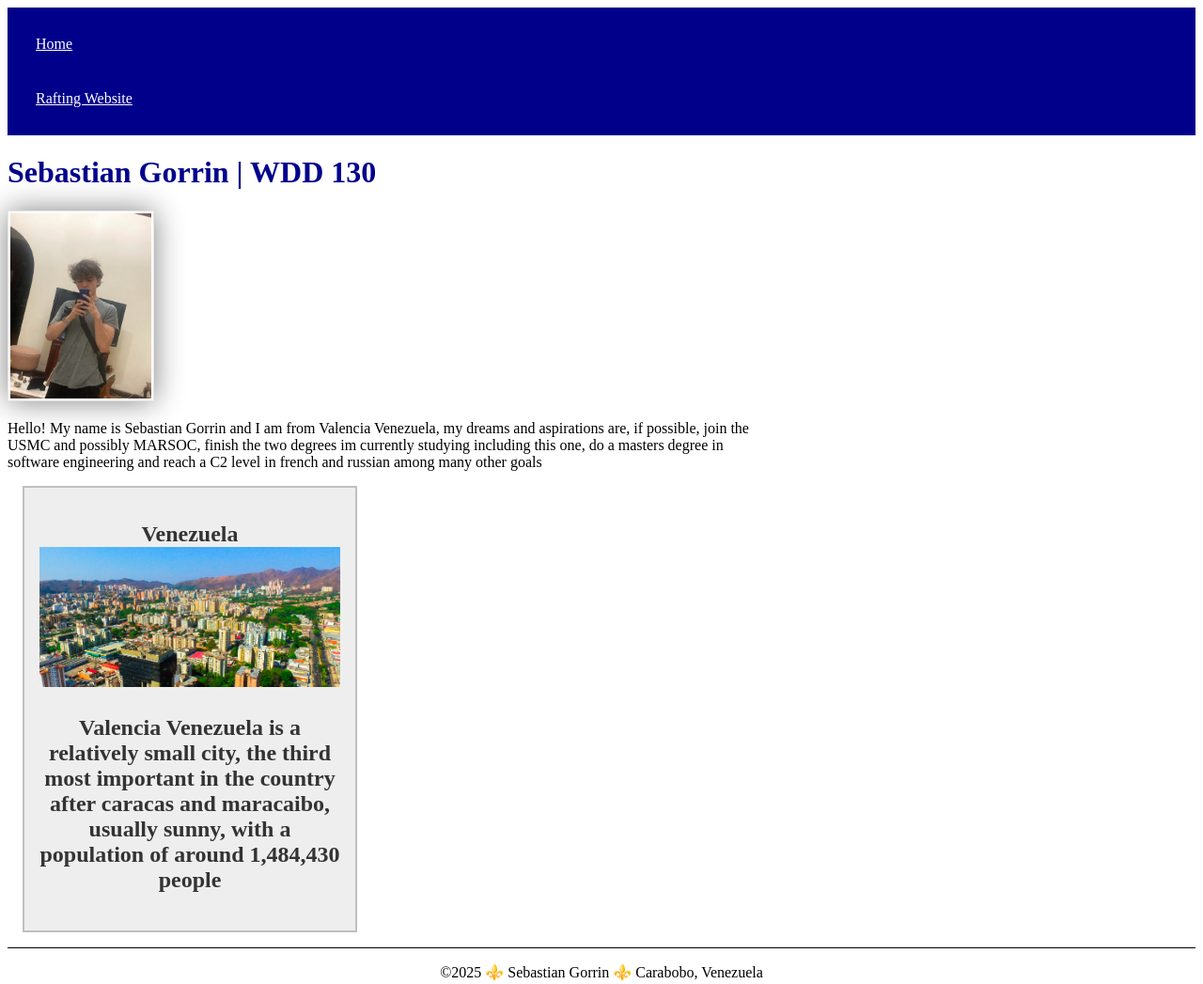
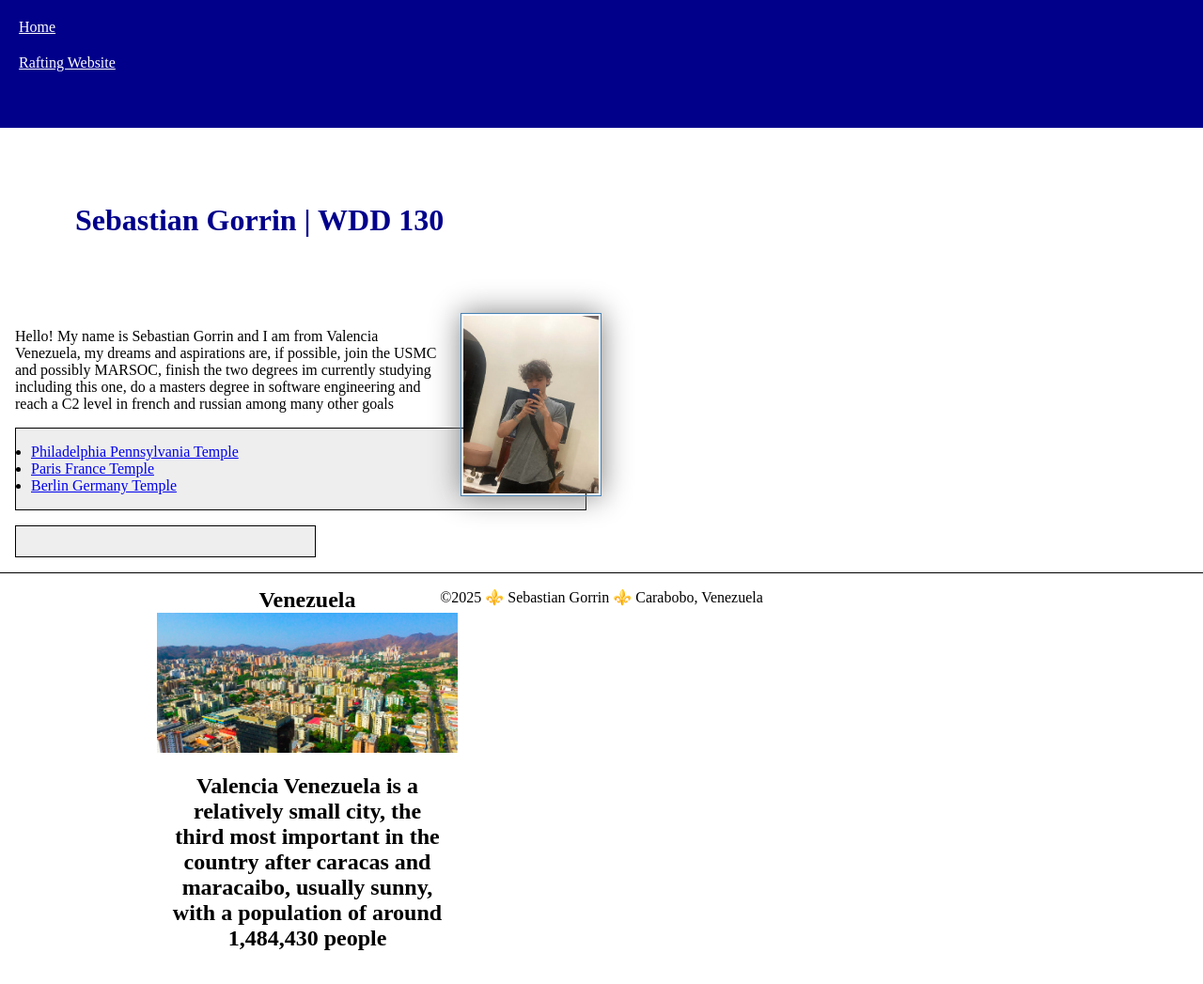
Before and after one commit to sgorrinmedina/wdd130, a plain HTML site: page index.html in a window 1280 px wide. Shown: the whole page at 94% size. Drawn offline with Linux system fonts and the light colour scheme.

Commit message:
about HTML

```diff
--- a/index.html
+++ b/index.html
@@ -1,3 +1,4 @@
+<!-- 25/05/2025 -->
 <!DOCTYPE html>
 <html lan="en-US">
     <head>
@@ -13,14 +14,21 @@
         <nav>
           <a href="#">Home</a>
           <a href="wwr/">Rafting Website</a>
+          <a href="https://linkedin.com."></a>
+          <a href="https://facebook.com."></a>
         </nav>
     </header>
     <main>
         <h1>Sebastian Gorrin | WDD 130</h1>
         <img src="Images/Profile.jpg" alt="Sebastian Gorrin" width="200">
         <p>Hello! My name is Sebastian Gorrin and I am from Valencia Venezuela, my dreams and aspirations are, if possible, join the USMC and possibly MARSOC, finish the two degrees im currently studying including this one, do a masters degree in software engineering and reach a C2 level in french and russian among many other goals</p>
-    </main>
-    <aside>
+      <ul class="box">
+        <li><a href="https://www.churchofjesuschrist.org/temples/details/philadelphia-pennsylvania-temple" target="_blank">Philadelphia Pennsylvania Temple</a></li>
+        <li><a href="https://www.churchofjesuschrist.org/temples/details/paris-france-temple" target="_blank">Paris France Temple</a></li>
+        <li><a href="https://www.churchofjesuschrist.org/temples/details/lima-peru-los-olivos-temple" target="_blank">Berlin Germany Temple</a></li>
+      </ul>
+      </main>
+    <aside class="box">
       <h2>Venezuela
       <img src="Images/valencia.webp" alt="Valencia" width="200">
       <p>Valencia Venezuela is a relatively small city, the third most important in the country after caracas and maracaibo, usually sunny, with a population of around 1,484,430 people</p>
@@ -30,3 +38,15 @@
     </footer>
     </body>
 </html>
+
+
+
+
+
+
+
+
+
+<link rel="preconnect" href="https://fonts.googleapis.com">
+<link rel="preconnect" href="https://fonts.gstatic.com" crossorigin>
+<link href="https://fonts.googleapis.com/css2?family=Roboto:ital,wght@0,100..900;1,100..900&display=swap" rel="stylesheet">
--- a/styles/styles.css
+++ b/styles/styles.css
@@ -1,9 +1,7 @@
-:root {
-  --heading-background-color: #f06;
-  --heading-text-color: #333;
-  --heading-font: 'Montserrat', Helvetica, sans-serif;
-  --padding: 1rem;
-  --border: 1px solid rgb(0 0 0 / 0.1);
+* {
+  margin: 0;
+  padding: 0;
+  box-sizing: border-box;
   }
 
   nav {
@@ -13,41 +11,66 @@ nav {
   nav a {
     color: white;
     display: block;
-  padding: 20px;
+    padding: 10px;
   }
+
   h1 {
     color: darkblue;
+    padding: 5rem;
   }
+
+  main {
+    max-width: 640px;
+  }
+
   main img {
     width: 150px;
     height: auto;
-    border: var(--border);
+    border: 1px solid steelblue;
     padding: 2px;
     box-shadow: 0 0 30px gray;
-}
-p {
-    padding: 0;
-}
-main {
-  max-width: 800px;
+    float: right;
+    margin: 0 0 1rem 1rem;
   }
 
+  p {
+    margin: 1rem;
+  }
+
+
   aside {
-  width: 20rem;
-  margin: 1rem;
-  border: 2px solid rgb(0 0 0 / 0.2); /* 1️⃣ */
-  padding: 1rem;
-  background-color: #eee;
-  color: #333;
+  width: 20em;
   text-align: center;
-  font: var(--heading-font);
+  position: relative;
   }
+
   aside img {
     width: 320px;
     height: auto;
   }
+
+  aside h2 {
+  position: absolute;
+  top: 65px;
+  left: 150px;
+  }
+
+
   footer {
-margin-top: 15px;
+  margin-top: 1em;
   border-top: 1px solid #000;
   text-align: center;
   }
+  /* Class Selectors */
+
+  .box {
+    margin: 1rem;
+    border: 1px solid rgba(0, 0, 0, 1);
+    padding: 1rem;
+    background-color: #eee;
+    color: #000;
+  }
+
+  aside h2 {
+    position: absolute;
+  }
--- /dev/null
+++ b/wwr/images/styles/rafting.css
@@ -0,0 +1,87 @@
+:root {
+    --primary-color: #F1FAEE;
+    --secondary-color: #1D3557;
+    --accent1-color: #A8DADC;
+    --accent2-color: #31587A;
+    --heading-font: "Ancizar Serif", sans-serif;
+    --body-font: "Roboto", sans-serif;
+}
+
+* {
+    margin: 0;
+    padding: 0;
+    box-sizing: border-box;
+}
+
+body {
+    font-family: var(--body-font);
+    color: var(--accent1-color);
+}
+
+header, main, footer {
+    width: 840px;
+    margin: 0 auto;
+}
+
+header {
+    background-color: var(--primary-color);
+    color: var(--accent2-color);
+}
+
+h1, h2 {
+    font-family: var(--heading-font);
+    color: var(--accent2-color);
+}
+
+nav, p, section, article {
+    margin: 16px;
+    padding: 8px;
+}
+
+.socialmedia a {
+    text-decoration: none;
+}
+
+.hero {
+    position: relative;
+}
+
+.hero img {
+    display: block;
+    width: 100%;
+    height: auto;
+}
+
+h1 {
+    position: absolute;
+    top: 20px;
+    width: 100%;
+    padding: 16px;
+    text-align: center;
+    opacity: 0.7;
+    background-color: var(--accent1-color);
+    color: #fff;
+}
+
+article {
+    position: absolute;
+    top: 100px;
+    left: 20px;
+    color: var(--accent2-color);
+    background-color: rgba(255, 255, 255, 0.7);
+    padding: 10px;
+}
+
+.hero article img {
+    float: right;
+    width: 125px;
+    margin: 10px;
+    border: 2px solid var(--secondary-color);
+    box-shadow: 2px 2px 5px rgba(0, 0, 0, 0.3);
+}
+
+section img {
+    display: inline-block;
+    width: 150px;
+    margin: 5px;
+}
```
Also changed, not shown: styles/styles2.css (added, +7 -0 lines), week02/holygrail.html (+15 -0 lines), wwr/about.html (added, +61 -0 lines), 250px-MiG-23-red12.jpg (deleted), Images/z-rapids-trees.jpg (added), wwr/images/2018_social_media_popular_app_logo_facebook-64.webp (added), wwr/images/Rafting_brazil-1024x768-1.jpg (added), wwr/images/Rio_Salvaje_Jalcomulco.jpeg (added), wwr/images/X-256.webp (added), wwr/images/happyclients.jpg (added), wwr/images/instagram_icon-instagram_buttoninstegram-256.webp (added), wwr/images/raf.webp (added), wwr/images/rafe.jpg (added), wwr/images/rafting_header-jpg.webp (added), 2 more files. Lines whose indentation alone changed are shown as unchanged.
